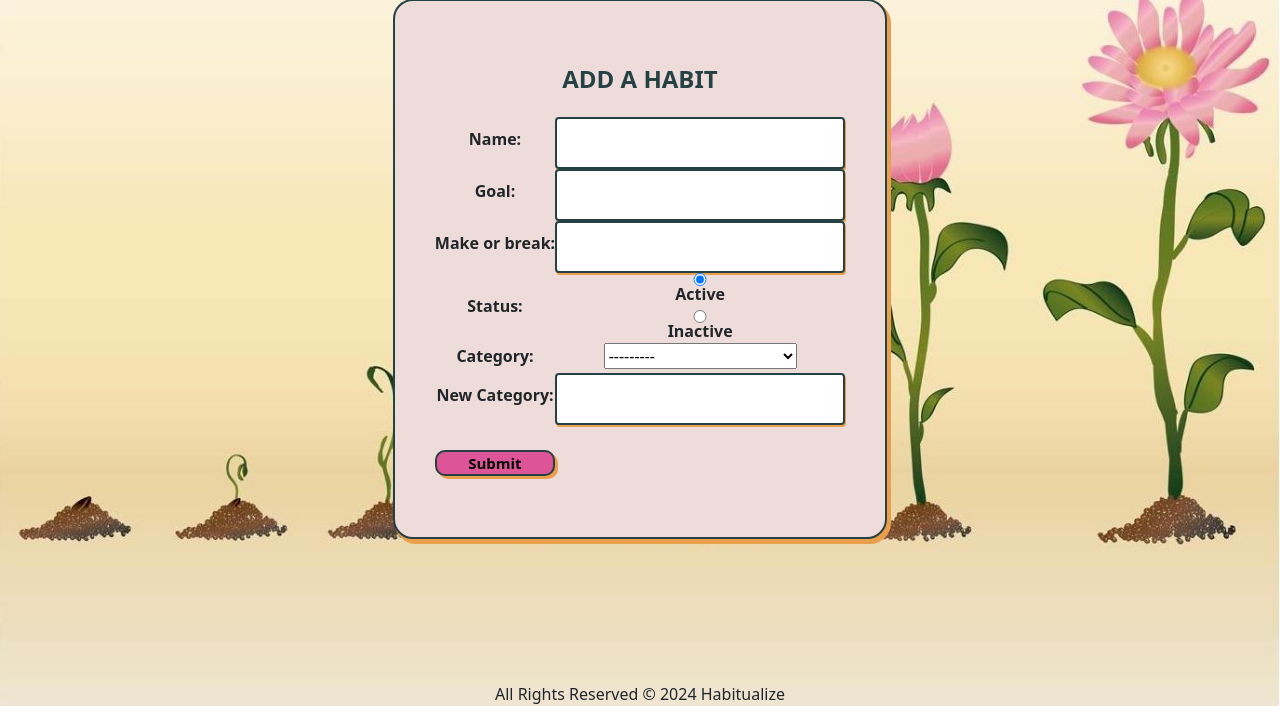
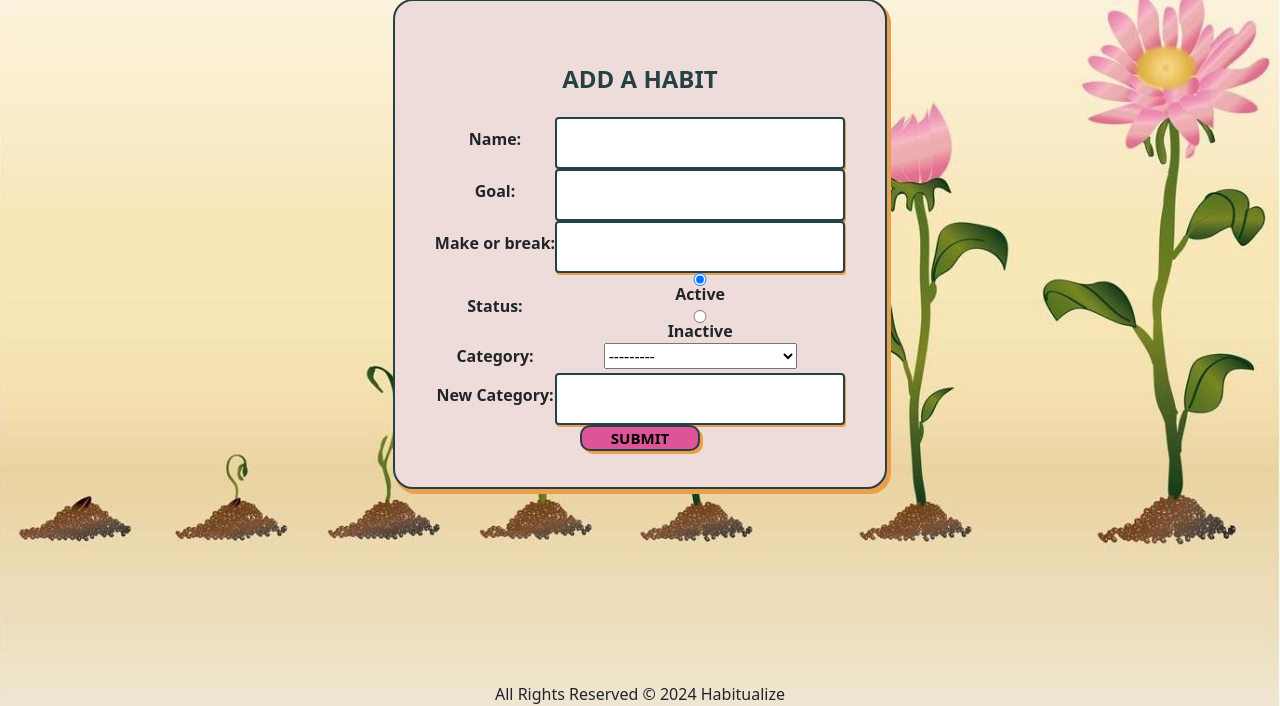
Before and after one commit to harmonica23/habitualize, a Django app: page /habits/create/ in a window 1280 px wide. Shown: the part 94-800 px from the top of the page. Run offline with Django 5.2, Linux system fonts and the light colour scheme; the visitor is signed in with stand-in values (Sample User, id 1).

Commit message:
css progress

```diff
--- a/habitualize/main_app/static/css/style.css
+++ b/habitualize/main_app/static/css/style.css
@@ -73,6 +73,7 @@ main {
 }
 
 .form_group,
+.submit-btn,
 label,
 input {
     display: flex;
@@ -123,7 +124,8 @@ input {
 input,
 label,
 p,
-.signup-btn {
+.signup-btn,
+.submit-btn {
     margin: auto;
 }
 /* sign up form end */
--- a/habitualize/main_app/templates/main_app/habit_form.html
+++ b/habitualize/main_app/templates/main_app/habit_form.html
@@ -15,7 +15,7 @@
       <table>
           {{ form.as_table }}
       </table>
-      <input type="submit" value="Submit" class="submit-btn">
+      <input type="submit" value="SUBMIT" class="submit-btn">
     </form>
 
   </div>
```
